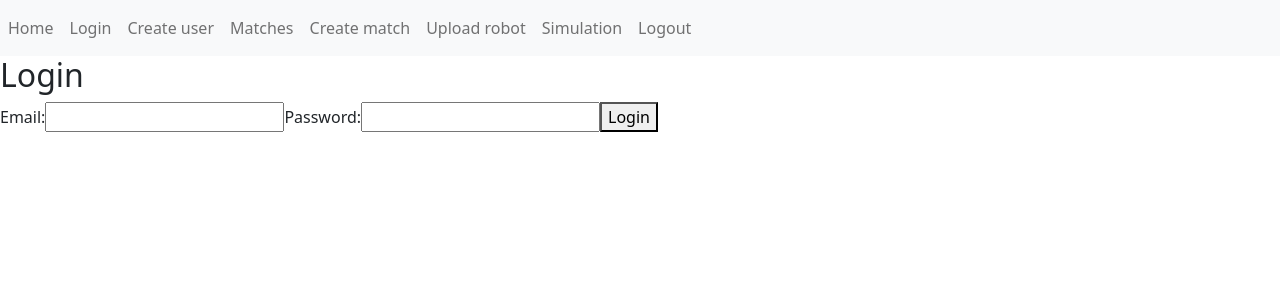
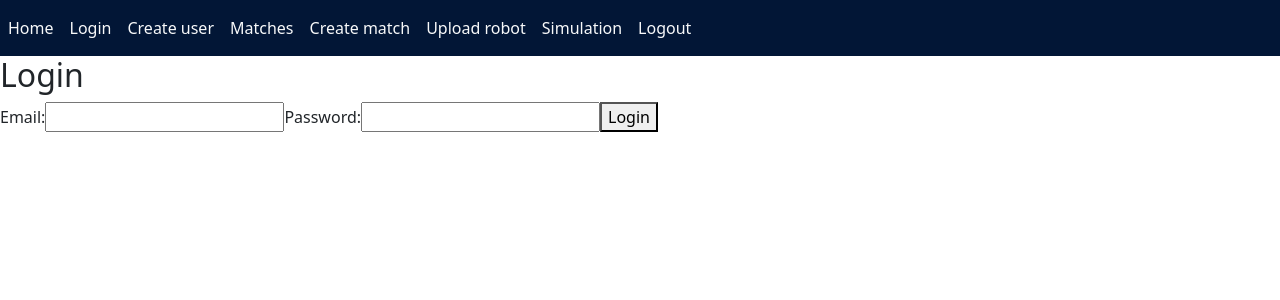
Before and after one commit to LosHackermans/PyRobots_FrontEnd, a React (Create React App) app in the folder pyrobots/: page /login in a window 1280 px wide. Shown: the top 300 px of the page. Built offline with nearby package versions, Linux system fonts and the light colour scheme; no server answers.

Commit message:
navbar component created

```diff
--- a/pyrobots/src/App.js
+++ b/pyrobots/src/App.js
@@ -8,6 +8,7 @@ import ListMatches from './components/match/ListMatches';
 import Logout from './components/login/Logout';
 import Upload from './components/robot/upload';
 import Simulation from "./components/simulation/Simulation";
+import Navbar from "./components/navbar/navbar"
 import {
   BrowserRouter as Router,
   Routes,
@@ -18,37 +19,7 @@ function App() {
   setupAxios();
   return (
     <Router>
-      <nav className="navbar navbar-expand-lg navbar-light bg-light">
-        <div className="collapse navbar-collapse" id="navbarSupportedContent">
-          <ul className="navbar-nav mr-auto">
-            <li className="nav-item active">
-              <a className="nav-link" href="/">Home</a>
-            </li>
-            <li className="nav-item active">
-              <a className="nav-link" href="/login">Login</a>
-            </li>
-            <li className="nav-item active">
-              <a className="nav-link" href="/create_user">Create user</a>
-            </li>
-            <li className="nav-item active">
-              <a className="nav-link" href="/matches">Matches</a>
-            </li>
-            <li className="nav-item active">
-              <a className="nav-link" href="/create_match">Create match</a>
-            </li>
-            <li className="nav-item active">
-              <a className="nav-link" href="/upload_robot">Upload robot</a>
-            </li>
-            <li className="nav-item active">
-              <a className="nav-link" href="/simulation">Simulation</a>
-            </li>
-            <li className="nav-item active">
-              <a className="nav-link" href="/logout">Logout</a>
-            </li>
-          </ul>
-        </div>
-      </nav>
-
+        <Navbar/>
         <Routes>
           <Route path="/" element={<Home />} />
           <Route path="/create_user" element={<CreateUser />} />
--- /dev/null
+++ b/pyrobots/src/components/navbar/navbar.js
@@ -0,0 +1,38 @@
+import '../../css/navbar.css';
+
+function Navbar() {
+  return (
+    <nav className="navbar navbar-expand-lg navbar-color">
+        <div>
+          <ul className="navbar-nav mr-auto">
+            <li className="nav-item active">
+              <a className="nav-link link-light" href="/">Home</a>
+            </li>
+            <li className="nav-item active">
+              <a className="nav-link link-light" href="/login">Login</a>
+            </li>
+            <li className="nav-item active">
+              <a className="nav-link link-light" href="/create_user">Create user</a>
+            </li>
+            <li className="nav-item active">
+              <a className="nav-link link-light" href="/matches">Matches</a>
+            </li>
+            <li className="nav-item active">
+              <a className="nav-link link-light" href="/create_match">Create match</a>
+            </li>
+            <li className="nav-item active">
+              <a className="nav-link link-light" href="/upload_robot">Upload robot</a>
+            </li>
+            <li className="nav-item active">
+              <a className="nav-link link-light" href="/simulation">Simulation</a>
+            </li>
+            <li className="nav-item active">
+              <a className="nav-link link-light" href="/logout">Logout</a>
+            </li>
+          </ul>
+        </div>
+      </nav>
+  );
+}
+
+export default Navbar;
--- /dev/null
+++ b/pyrobots/src/css/navbar.css
@@ -0,0 +1,3 @@
+.navbar-color {
+  background: #021636;
+}
```
